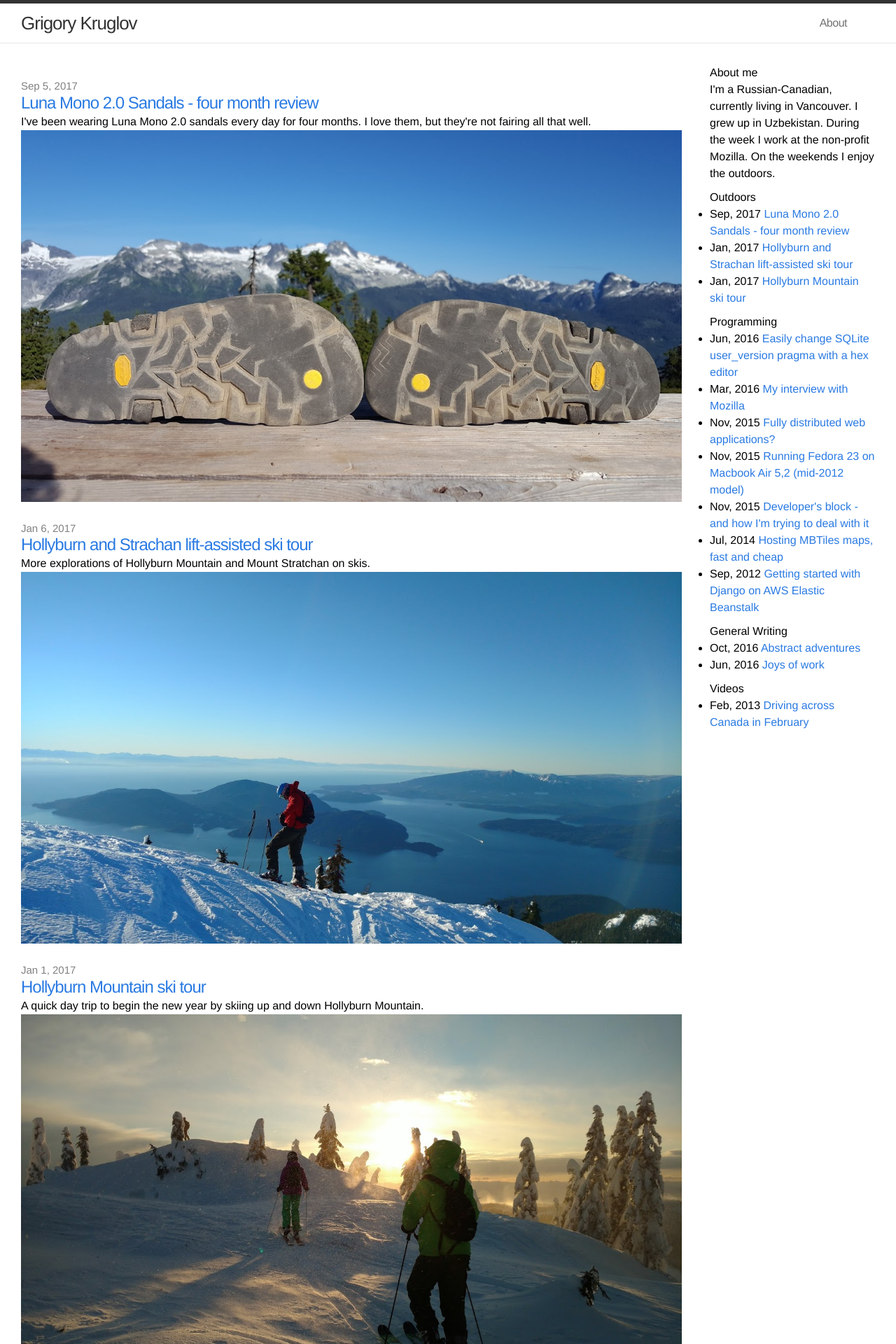
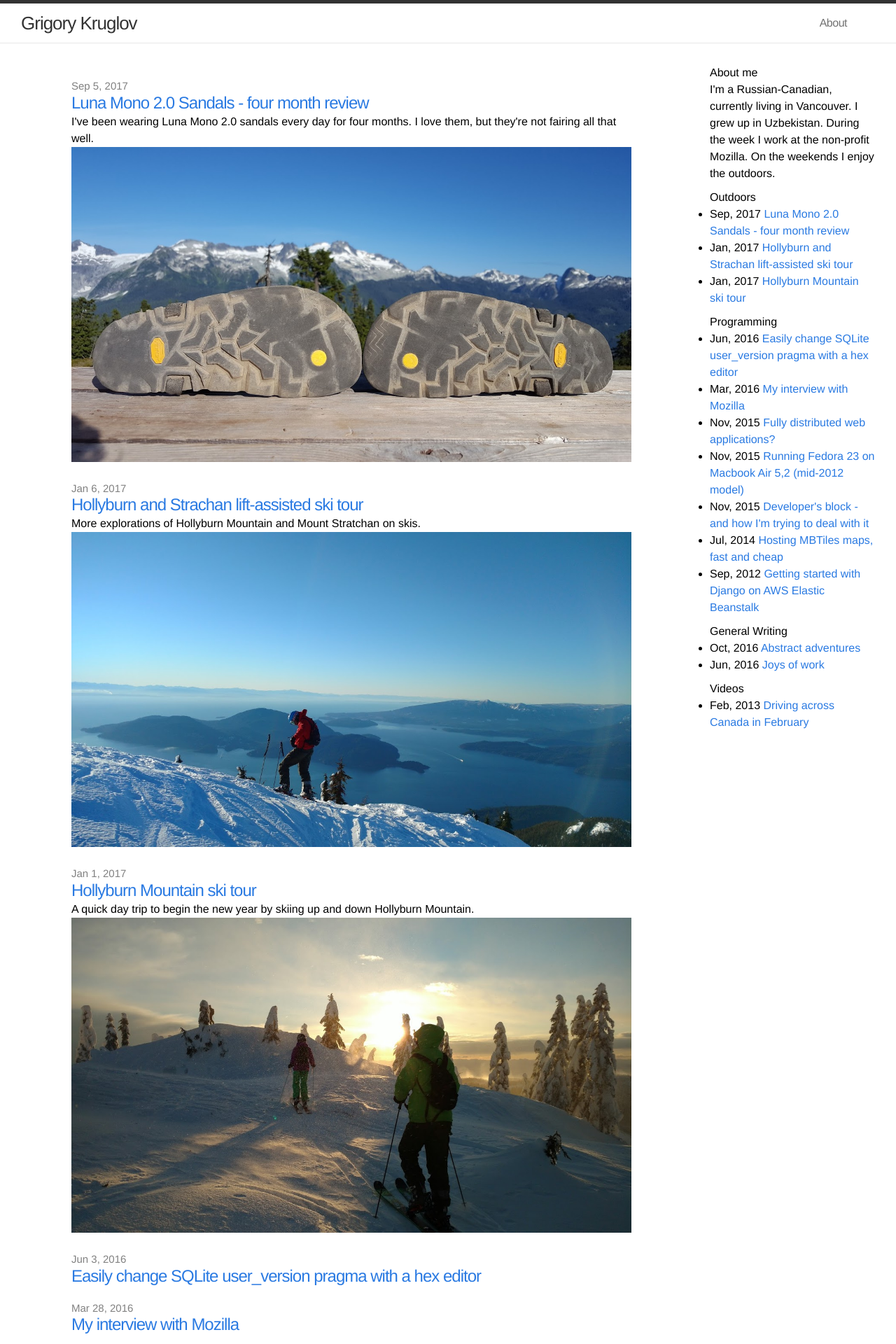
Before and after one commit to grigoryk/grigoryk.github.io, a Jekyll site: the page built from index.html, in a window 1280 px wide. Shown: the top 1920 px of the page at 70% size. Built offline with Jekyll 4.4.1, drawn with Linux system fonts in a browser that asks for light colours.

Commit message:
make articles readable

```diff
--- a/_includes/head.html
+++ b/_includes/head.html
@@ -8,6 +8,13 @@
 
     <!-- Custom CSS -->
     <link rel="stylesheet" href="{{ "/css/main.css" | prepend: site.baseurl }}">
-      <meta name="google-site-verification" content="kWh7uhGSlhBC5ciLYy5o6-Od9JdA_wy-6_VcupKNvm4" />
+    <meta name="google-site-verification" content="kWh7uhGSlhBC5ciLYy5o6-Od9JdA_wy-6_VcupKNvm4" />
 
+    <style>
+      .post {
+        max-width: 800px;
+        margin-left: auto;
+        margin-right: auto;
+      }
+    </style>
 </head>
```
